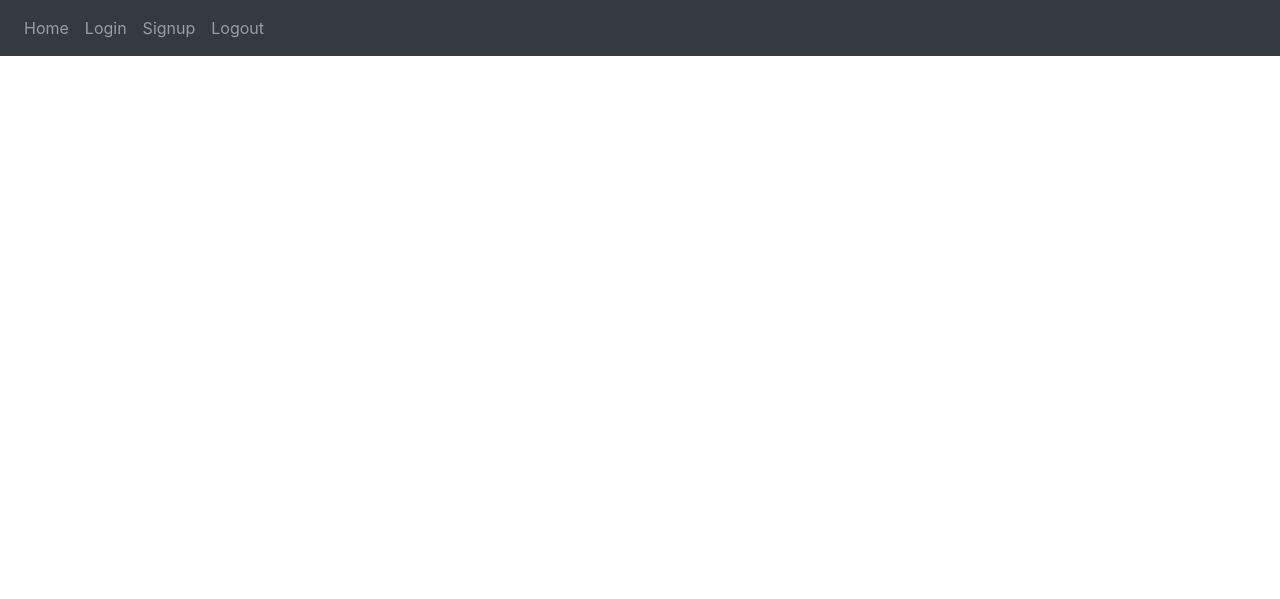
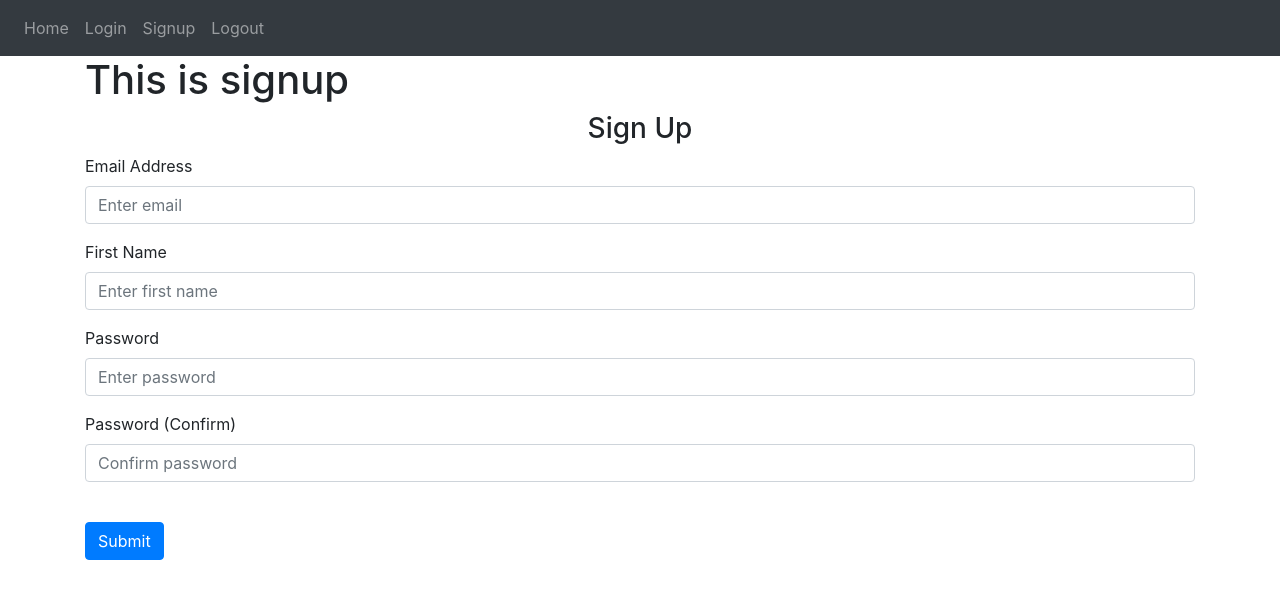
Before and after one commit to Krishnakant-Pal/Notetakingapp, a Flask app: page /signup in a window 1280 px wide. Shown: the top 599 px of the page. Run offline with Flask 3, Linux system fonts and the light colour scheme; some libraries are stand-ins or nearby versions.

Commit message:
Added flash messages

```diff
--- a/website/auth.py
+++ b/website/auth.py
@@ -1,14 +1,38 @@
-from flask import Blueprint, render_template
+from flask import Blueprint, render_template,request,flash
 
 
 auth = Blueprint('auth', __name__)
 
-@auth.route('/login')
+@auth.route('/login',methods=['GET', 'POST'])
 def home():
     return render_template("login.html")
 
-@auth.route('/signup')
+@auth.route('/signup',methods=['GET', 'POST'])
 def signup():
+    if request.method == 'POST':
+        email = request.form.get('email')
+        first_name = request.form.get('firstName')
+        password1 = request.form.get('password1')
+        password2 = request.form.get('password2')
+
+        # user = User.query.filter_by(email=email).first()
+        user = None
+
+        if user:
+            flash('Email already exists.', category='error')
+        elif len(email) < 4:
+            flash('Email must be greater than 3 characters.', category='error')
+        elif len(first_name) < 2:
+            flash('First name must be greater than 1 character.', category='error')
+        elif password1 != password2:
+            flash('Passwords don\'t match.', category='error')
+        elif len(password1) < 7:
+            flash('Password must be at least 7 characters.', category='error')
+        else:
+            flash("Account Creater")
+
+
+
     return render_template("signup.html")
 
 @auth.route('/logout')
--- a/website/templates/base.html
+++ b/website/templates/base.html
@@ -38,6 +38,41 @@
         </div>
         </nav>
     </body>
+
+    {% with messages = get_flashed_messages(with_categories=true) %} {% if
+        messages %} {% for category, message in messages %} {% if category ==
+        'error' %}
+        <div class="alert alert-danger alter-dismissable fade show" role="alert">
+          {{ message }}
+          <button type="button" class="close" data-dismiss="alert">
+            <span aria-hidden="true">&times;</span>
+          </button>
+        </div>
+        {% else %}
+        <div class="alert alert-success alter-dismissable fade show" role="alert">
+          {{ message }}
+          <button type="button" class="close" data-dismiss="alert">
+            <span aria-hidden="true">&times;</span>
+          </button>
+        </div>
+        {% endif %} {% endfor %} {% endif %} {% endwith %}
+
+    <div class="container">{% block content %} {% endblock %}</div>
+    <script
+      src="https://code.jquery.com/jquery-3.2.1.slim.min.js"
+      integrity="sha384-KJ3o2DKtIkvYIK3UENzmM7KCkRr/rE9/Qpg6aAZGJwFDMVNA/GpGFF93hXpG5KkN"
+      crossorigin="anonymous"
+    ></script>
+    <script
+      src="https://cdnjs.cloudflare.com/ajax/libs/popper.js/1.12.9/umd/popper.min.js"
+      integrity="sha384-ApNbgh9B+Y1QKtv3Rn7W3mgPxhU9K/ScQsAP7hUibX39j7fakFPskvXusvfa0b4Q"
+      crossorigin="anonymous"
+    ></script>
+    <script
+      src="https://maxcdn.bootstrapcdn.com/bootstrap/4.0.0/js/bootstrap.min.js"
+      integrity="sha384-JZR6Spejh4U02d8jOt6vLEHfe/JQGiRRSQQxSfFWpi1MquVdAyjUar5+76PVCmYl"
+      crossorigin="anonymous"
+    ></script>
 </body>
 
 
--- a/website/templates/signup.html
+++ b/website/templates/signup.html
@@ -1,4 +1,52 @@
-{% extends "base.html" %} {% block title %}Signup{% endblock %} {% block content %}
+{% extends "base.html" %}
+{% block title %}Signup{% endblock %}
+{% block content %}
 
+<h1>This is signup</h1>
+<form method="POST">
+    <h3 align="center">Sign Up</h3>
+    <div class="form-group">
+      <label for="email">Email Address</label>
+      <input
+        type="email"
+        class="form-control"
+        id="email"
+        name="email"
+        placeholder="Enter email"
+      />
+    </div>
+    <div class="form-group">
+      <label for="firstName">First Name</label>
+      <input
+        type="text"
+        class="form-control"
+        id="firstName"
+        name="firstName"
+        placeholder="Enter first name"
+      />
+    </div>
+    <div class="form-group">
+      <label for="password1">Password</label>
+      <input
+        type="password"
+        class="form-control"
+        id="password1"
+        name="password1"
+        placeholder="Enter password"
+      />
+    </div>
+    <div class="form-group">
+      <label for="password2">Password (Confirm)</label>
+      <input
+        type="password"
+        class="form-control"
+        id="password2"
+        name="password2"
+        placeholder="Confirm password"
+      />
+    </div>
+    <br />
+    <button type="submit" class="btn btn-primary">Submit</button>
+  </form>
 
 {% endblock %}
--- a/website/views.py
+++ b/website/views.py
@@ -5,4 +5,4 @@ views = Blueprint('views', __name__)
 
 @views.route('/')
 def home():
-    return render_template('base.html')
+    return render_template('home.html')
```
Also changed, not shown: website/templates/home.html (+7 -2 lines), website/templates/login.html (+31 -0 lines).
